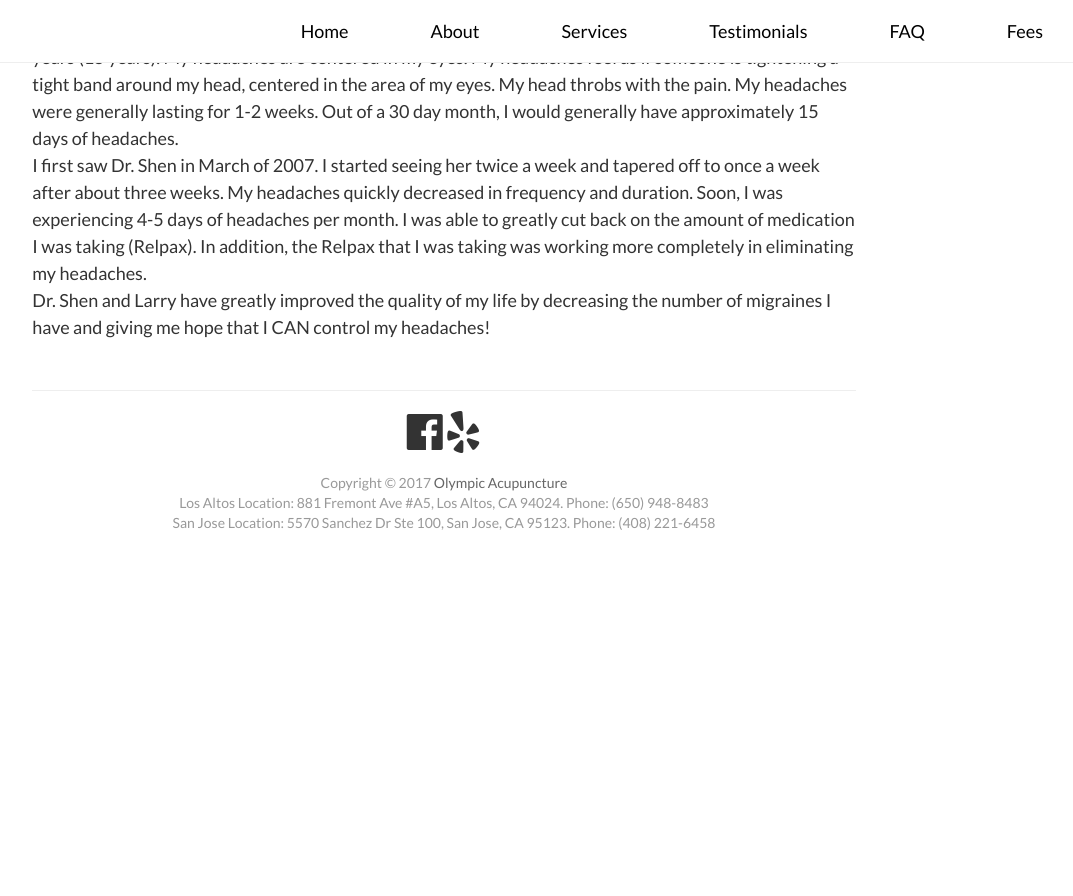
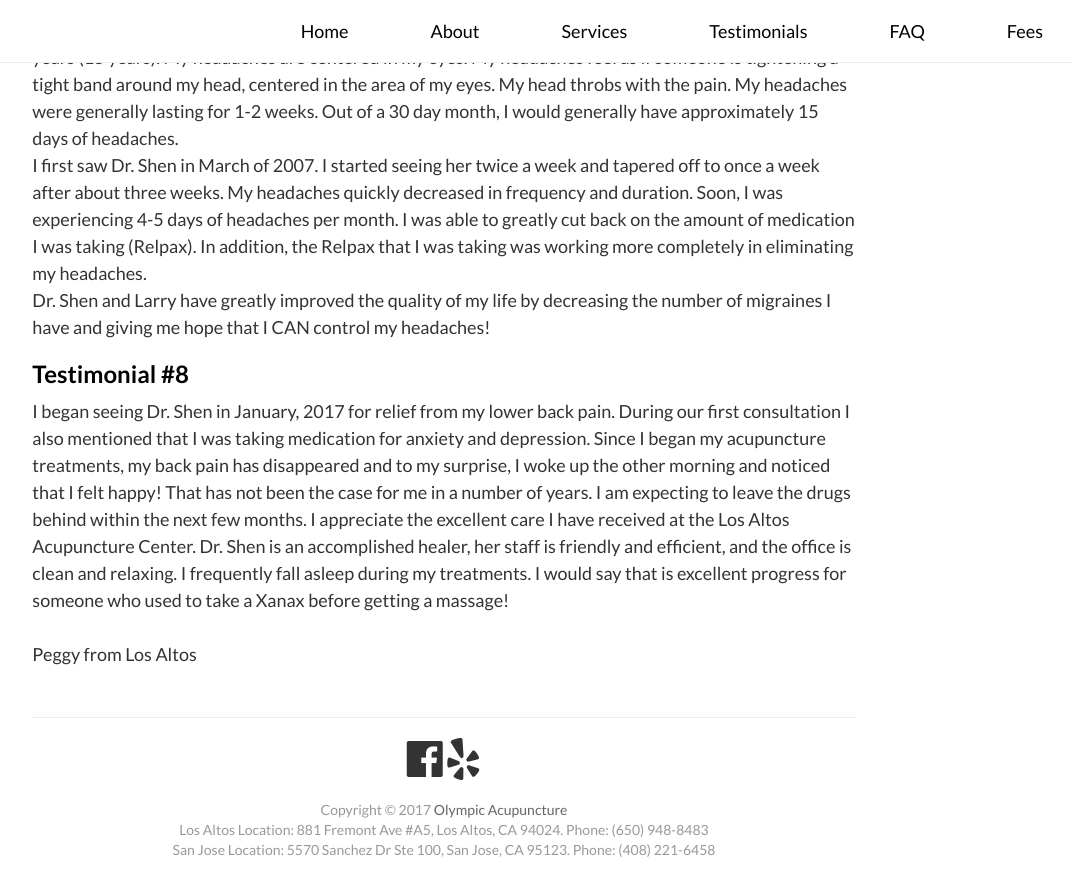
Before and after one commit to olympicacu/olympicacu.github.io, a Jekyll site: the page built from testimonials/index.md, in a window 1280 px wide and 900 px high, scrolled down 2302 px. Shown: the top 896 px of the window, without its empty margins (196-1269 px from the left). Built offline with Jekyll 4.4.1, drawn with Linux system fonts in a browser that asks for light colours; nearby versions of some CDN libraries; before the commit the page ends 2875 px from its top, so only the background shows below that.

Commit message:
Add new testimonial

```diff
--- a/testimonials/index.md
+++ b/testimonials/index.md
@@ -37,3 +37,8 @@ Maureen Moore Nolan<br>
 <p>My name is Laurie Hartford. I have had migraine headaches for twenty years. My headaches have worsened in intensity and duration over the years. I have been under the care of a neurologist for many years (15 years). My headaches are centered in my eyes. My headaches feel as if someone is tightening a tight band around my head, centered in the area of my eyes. My head throbs with the pain. My headaches were generally lasting for 1-2 weeks. Out of a 30 day month, I would generally have approximately 15 days of headaches.<br>
 I first saw Dr. Shen in March of 2007. I started seeing her twice a week and tapered off to once a week after about three weeks. My headaches quickly decreased in frequency and duration. Soon, I was experiencing 4-5 days of headaches per month. I was able to greatly cut back on the amount of medication I was taking (Relpax). In addition, the Relpax that I was taking was working more completely in eliminating my headaches.<br>
 Dr. Shen and Larry have greatly improved the quality of my life by decreasing the number of migraines I have and giving me hope that I CAN control my headaches!</p>
+<h3>Testimonial #8</h3>
+<p>
+I began seeing Dr. Shen in January, 2017 for relief from my lower back pain.  During our first consultation I also mentioned that I was taking medication for anxiety and depression.  Since I began my acupuncture treatments, my back pain has disappeared and to my surprise, I woke up the other morning and noticed that I felt happy!  That has not been the case for me in a number of years.  I am expecting to leave the drugs behind within the next few months.  I appreciate the excellent care I have received at the Los Altos Acupuncture Center.  Dr. Shen is an accomplished healer, her staff is friendly and efficient, and the office is clean and relaxing.  I frequently fall asleep during my treatments.  I would say that is excellent progress for someone who used to take a Xanax before getting a massage!<br><br>
+Peggy from Los Altos
+</p>
```
